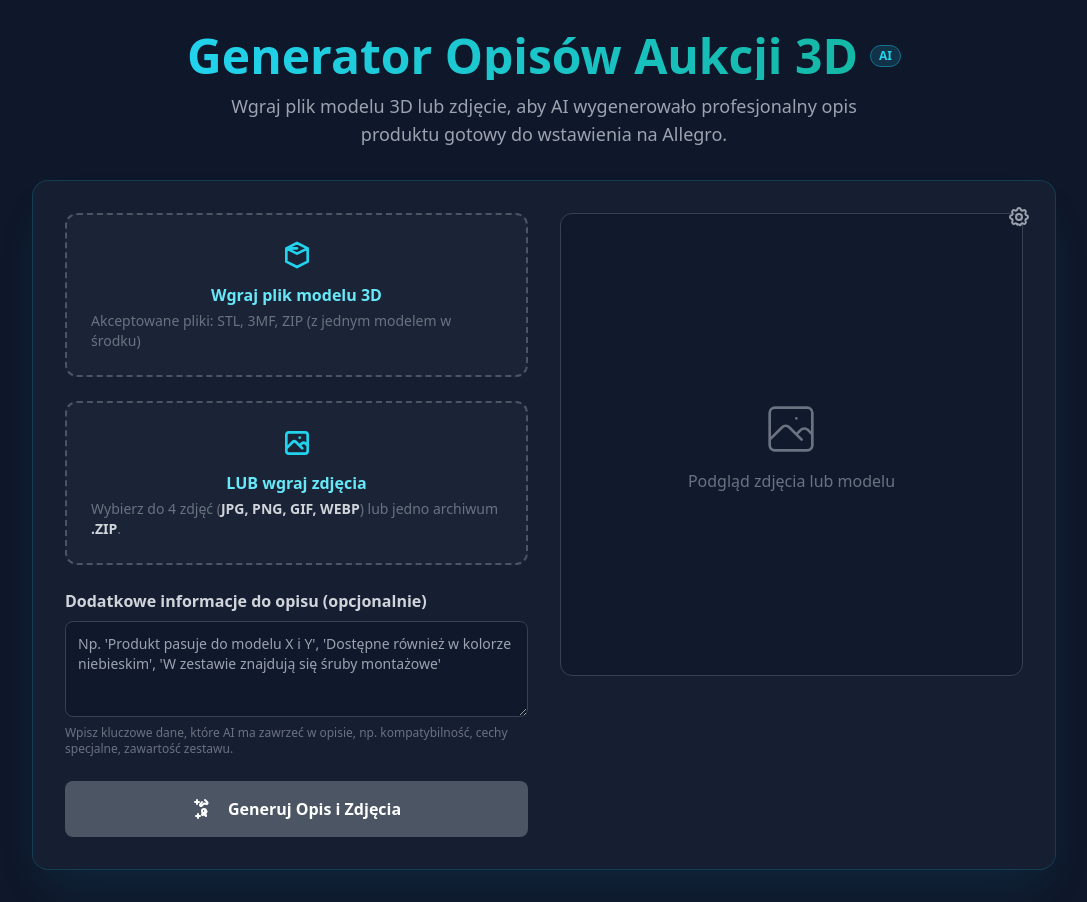
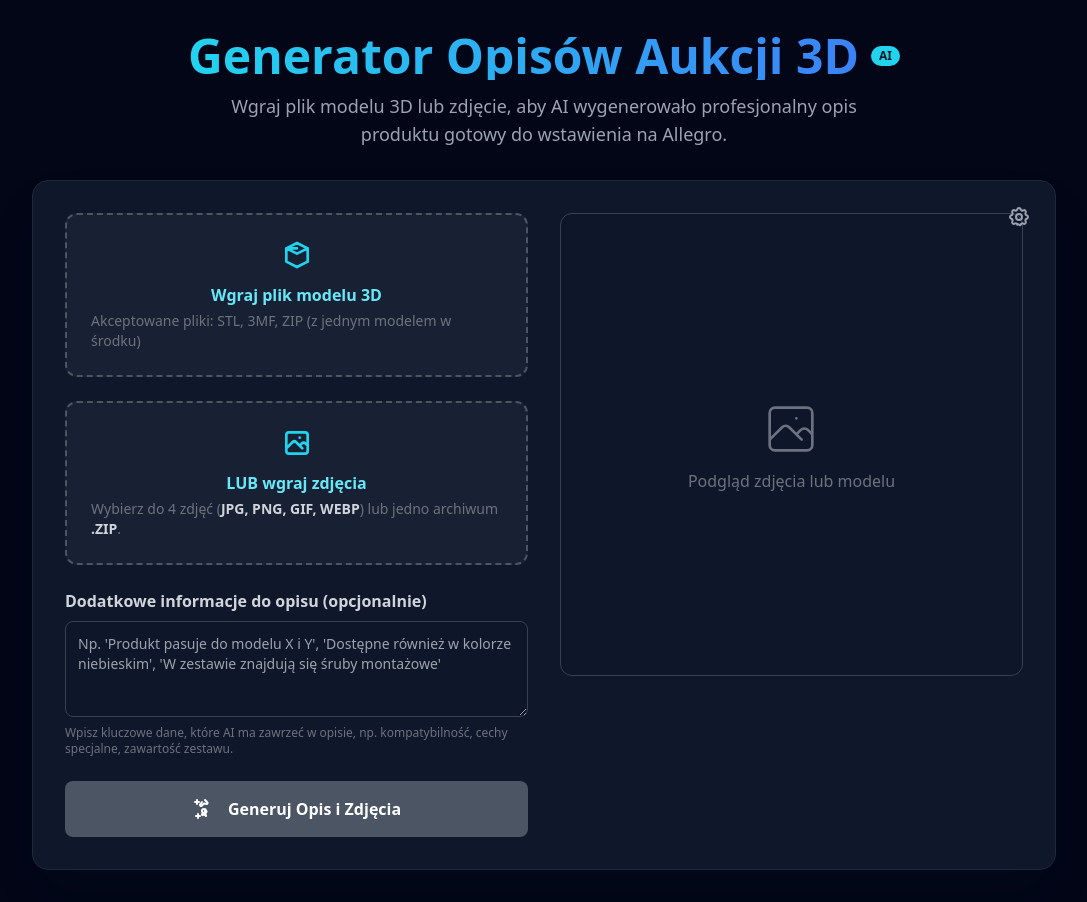
Before and after one commit to Kapski34/Kapski, a React (Vite) app: page / in a window 1280 px wide. Shown: the whole page, without its empty margins (96-1183 px from the left). Built offline with nearby package versions, Linux system fonts and the light colour scheme.

Commit message:
Zmiana tła na żółty i powrót do pierwowzoru

```diff
--- a/App.tsx
+++ b/App.tsx
@@ -608,10 +608,10 @@ export const App: React.FC = () => {
   }
 
   return (
-    <div className="min-h-screen bg-slate-900 text-gray-200 flex flex-col items-center p-4 sm:p-6 lg:p-8">
+    <div className="min-h-screen bg-slate-950 text-gray-100 flex flex-col items-center p-4 sm:p-6 lg:p-8">
       <div className="w-full max-w-5xl">
         <Header />
-        <main className="relative mt-8 bg-slate-800/50 rounded-2xl shadow-2xl shadow-cyan-500/10 p-6 sm:p-8 backdrop-blur-sm border border-cyan-500/20">
+        <main className="relative mt-8 bg-slate-900 rounded-2xl shadow-2xl shadow-slate-900/20 p-6 sm:p-8 border border-slate-800 text-gray-200">
 
           <div className="absolute top-4 right-4">
              <button
--- a/components/Header.tsx
+++ b/components/Header.tsx
@@ -4,10 +4,10 @@ export const Header: React.FC = () => {
   return (
     <header className="text-center">
       <div className="flex items-center justify-center gap-3">
-        <h1 className="text-4xl sm:text-5xl font-extrabold text-transparent bg-clip-text bg-gradient-to-r from-cyan-400 to-teal-500">
+        <h1 className="text-4xl sm:text-5xl font-extrabold text-transparent bg-clip-text bg-gradient-to-r from-cyan-400 to-blue-500">
           Generator Opisów Aukcji 3D
         </h1>
-        <span className="text-xs font-bold text-cyan-400 bg-cyan-900/50 border border-cyan-700 rounded-full px-2 py-0.5">AI</span>
+        <span className="text-xs font-bold text-slate-900 bg-cyan-400 rounded-full px-2 py-0.5">AI</span>
       </div>
       <p className="mt-3 text-lg text-gray-400 max-w-2xl mx-auto">
         Wgraj plik modelu 3D lub zdjęcie, aby AI wygenerowało profesjonalny opis produktu gotowy do wstawienia na Allegro.
--- a/index.html
+++ b/index.html
@@ -21,7 +21,7 @@
 }
 </script>
 </head>
-  <body class="bg-slate-900 text-white">
+  <body class="bg-slate-950 text-gray-100">
     <div id="root"></div>
     <script type="module" src="/index.tsx"></script>
   </body>
```
